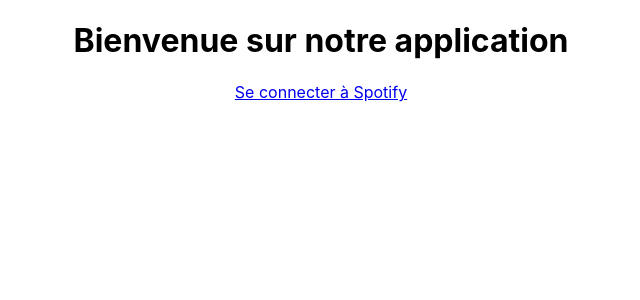
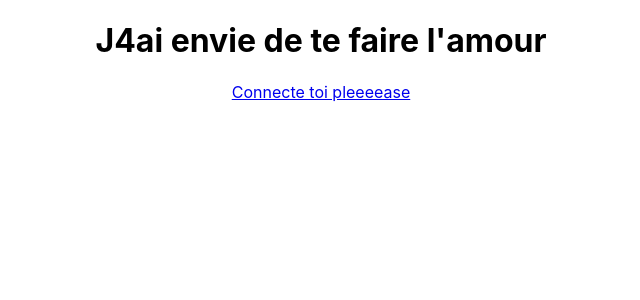
Before and after one commit to clement2323/kikitotestauth, a React (Create React App) app: page / in a window 1280 px wide. Shown: the top 300 px of the page, without its empty margins (319-959 px from the left). Built offline with nearby package versions, Linux system fonts and the light colour scheme.

Commit message:
change redir URI

```diff
--- a/src/App.js
+++ b/src/App.js
@@ -115,8 +115,8 @@
 <div className="App" key={key}>
     {!token ? (
       <div>
-        <h1>Bienvenue sur notre application</h1>
-        <a href={getAuthUrl()}>Se connecter à Spotify</a>
+        <h1>J4ai envie de te faire l'amour</h1>
+        <a href={getAuthUrl()}>Connecte toi pleeeease</a>
       </div>
     ) : (
       // Le contenu de votre application va ici
```
